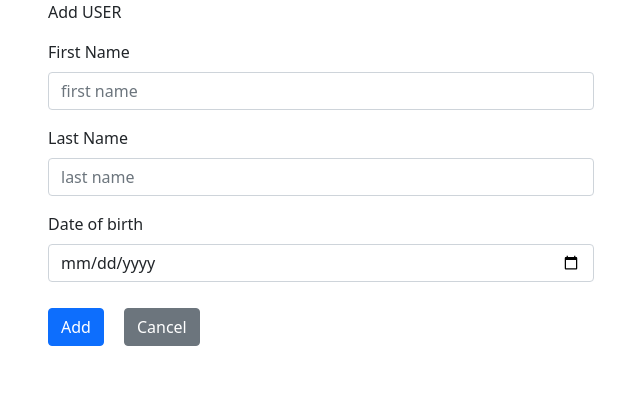
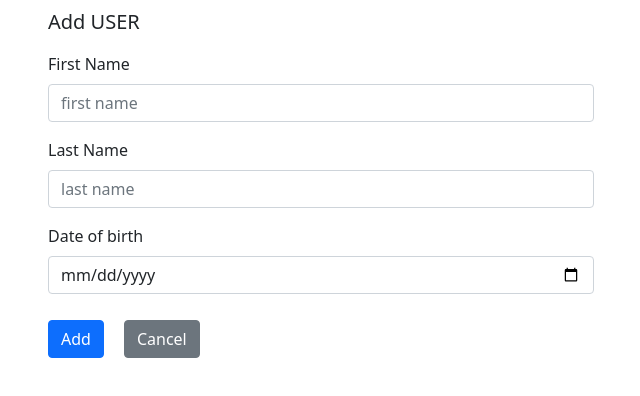
Before and after one commit to rahulrmishra/vitzo, a React (Create React App) app in the folder frontend/: page / in a window 1280 px wide. Both pictures are taken after a click on the button "Add user". Shown: the top 396 px of the page, without its empty margins (319-959 px from the left). Built offline with nearby package versions, Linux system fonts and the light colour scheme; no server answers.

Commit message:
code clean up

```diff
--- a/frontend/src/App.js
+++ b/frontend/src/App.js
@@ -1,9 +1,7 @@
 import { BrowserRouter, Switch, Route } from 'react-router-dom';
 import 'bootstrap/dist/css/bootstrap.min.css';
 import { routes } from './utils/constants';
-import { UsersList } from './pages';
-import AddUser from "./pages/addUser";
-import EditUser from "./pages/EditUser/editUser";
+import { UsersList, AddUser, EditUser } from './pages';
 
 function App() {
   return (
--- a/frontend/src/index.css
+++ b/frontend/src/index.css
@@ -11,3 +11,7 @@ code {
   font-family: source-code-pro, Menlo, Monaco, Consolas, 'Courier New',
     monospace;
 }
+
+h5 {
+  padding: 10px 0;
+}
--- /dev/null
+++ b/frontend/src/pages/AddUser/addUser.css
@@ -0,0 +1,3 @@
+.formBtn{
+    margin: 10px 20px 10px 0 ;
+}
--- /dev/null
+++ b/frontend/src/pages/AddUser/addUser.js
@@ -0,0 +1,95 @@
+import React, {useState} from 'react';
+import Form from 'react-bootstrap/Form';
+import { Container, Button, Row, Col, InputGroup } from 'react-bootstrap';
+import { useHistory } from 'react-router-dom';
+import './addUser.css';
+
+const AddUser = () => {
+    const [firstName, setFirstName] = useState('');
+    const [lastName, setlastName] = useState('');
+    const [DOB, setDOB] = useState('');
+    const history = useHistory();
+    const [validated, setValidated] = useState(false);
+
+    const getFirstName = (value) => {
+        setFirstName(value);
+    }
+    const getLastName = (value) => {
+        setlastName(value);
+    }
+    const getDOB = (value) => {
+        if (value) {
+            const dateArr = value.split('-');
+            const dateStr = `${dateArr[1]}/${dateArr[2]}/${dateArr[0]}`
+            setDOB(dateStr);
+        }
+    }
+
+    const cancelAdd = () => {
+        history.push(`/`);
+    }
+
+    const addUserClick = () => {
+        setValidated(true);
+        if(!(firstName && firstName.length> 0 && lastName && lastName.length> 0 && DOB && DOB.length> 0)) {
+            return;
+        }
+        const req = {
+            firstName: firstName,
+            lastName: lastName,
+            dob: DOB,
+        }
+        const options = {
+            method: 'POST',
+            headers: {
+                accept: 'application/json',
+            },
+            body: JSON.stringify(req)
+        };
+        return fetch('http://localhost:8080/users.php', options)
+            .then(response => response.json())
+            .then(data => {
+                history.push(`/`);
+            });
+    }
+
+    return (
+        <Container>
+            <Row className="justify-content-md-center">
+                <Col xs md='8' lg='6'>
+                    <h5>Add USER</h5>
+                    <Form noValidate validated={validated}>
+                        <Form.Group className="mb-3">
+                            <Form.Label>First Name</Form.Label>
+                            <Form.Control type="text" name='firstName' isInvalid={validated && !(firstName && firstName.length > 0)} placeholder="first name" onChange={(event) => getFirstName(event.target.value)} required/>
+                            <Form.Control.Feedback type="invalid">
+                                Please enter first name.
+                            </Form.Control.Feedback>
+                        </Form.Group>
+                        <Form.Group className="mb-3">
+                            <Form.Label>Last Name</Form.Label>
+                            <InputGroup hasValidation>
+                            <Form.Control type="text" name='lastName' isInvalid={validated && !(lastName && lastName.length > 0)} placeholder="last name" onChange={(event) => getLastName(event.target.value)} required/>
+                            <Form.Control.Feedback type="invalid">
+                                Please enter last name.
+                            </Form.Control.Feedback>
+                            </InputGroup>
+                        </Form.Group>
+
+                        <Form.Group className="mb-3">
+                            <Form.Label>Date of birth</Form.Label>
+                            <Form.Control type="date" name='dob' isInvalid={validated && !(DOB && DOB.length > 0)} placeholder="Date of birth" onChange={(event) => getDOB(event.target.value)} required/>
+                            <Form.Control.Feedback type="invalid">
+                                Please enter date of birth.
+                            </Form.Control.Feedback>
+                        </Form.Group>
+                        <Button className='formBtn' variant="primary" onClick={addUserClick}>Add</Button>
+                        <Button variant="secondary" onClick={cancelAdd}>Cancel</Button>
+                    </Form>
+                </Col>
+            </Row>
+        </Container>
+    );
+};
+
+export default AddUser;
--- a/frontend/src/pages/EditUser/editUser.js
+++ b/frontend/src/pages/EditUser/editUser.js
@@ -13,41 +13,35 @@ const EditUser = (props) => {
     const history = useHistory();
     const { state } = props.location;
     const getFirstName = (value) => {
-        console.log('first Name: ', value);
         setFirstName(value);
     }
     const getLastName = (value) => {
-        console.log('last Name: ', value);
         setlastName(value);
     }
     const getDOB = (value) => {
         if(value){
             const dateArr = value.split('-');
-            console.log('dateArr:',dateArr);
             const dateStr = `${dateArr[1]}/${dateArr[2]}/${dateArr[0]}`
             setEditDOB(dateStr);
             setDOB(value);
-            console.log('DOB: ', dateStr);
         }
     }
     useEffect(() => {
-        console.log('props', state[0]);
         setFirstName(state[0].firstName);
         setlastName(state[0].lastName);
         changeFormate(state[0].dob);
         setUserID(state[0].userId);
-        // setDOB(changeFormate(state[0].dob));
-    }, [])
+    }, []);
+
     const changeFormate = (date) => {
         if(date){
             setEditDOB(date);
             const dateArr = date.split('/');
-            console.log('dateArr:',dateArr);
             const dateStr = `${dateArr[2]}-${dateArr[0]}-${dateArr[1]}`
             setDOB(dateStr);
-            console.log('DOB: ', dateStr);
         }
     }
+
     const editUser = () => {
         setValidated(true);
         if(!(firstName && firstName.length> 0 && lastName && lastName.length> 0 && DOB && DOB.length> 0)) {
@@ -60,13 +54,14 @@ const EditUser = (props) => {
         }
         const requestOptions = {
             method: 'PUT',
-            headers: { 'Content-Type': 'application/json' },
+            headers: {
+                accept: 'application/json',
+             },
             body: JSON.stringify(req)
         };
         fetch(`http://localhost:8080/users.php?id=${userID}`, requestOptions)
         .then(response => response.json())
         .then(data => {
-            console.log(data);
             history.push(`/`);
         });
     }
@@ -82,7 +77,7 @@ const EditUser = (props) => {
         <Container>
             <Row className="justify-content-md-center">
                 <Col xs md='8' lg='6'>
-                    <h4>Edit USER</h4>
+                    <h5>Edit User</h5>
                     <Form noValidate validated={validated}>
                         <Form.Group className="mb-3">
                             <Form.Label>First Name</Form.Label>
--- a/frontend/src/pages/UsersList/index.js
+++ b/frontend/src/pages/UsersList/index.js
@@ -1,8 +1,7 @@
-import React, {useState, useEffect, useCallback} from 'react';
+import React, { useState, useEffect} from 'react';
 import { Container, Table, Button, Pagination } from 'react-bootstrap'
 import { useParams, useHistory } from 'react-router-dom';
 import Modal from 'react-bootstrap/Modal';
-import users from './users';
 import './index.css'
 const UsersList = (props) => {
     const [paginationCount, setpaginationCount] = useState(1);
@@ -13,7 +12,9 @@ const UsersList = (props) => {
     const [selectedUserId, setSelectedUserId] = useState(0);
     const [show, setShow] = useState(false);
 
-    const handleClose = () => {setShow(false) };
+    const handleClose = () => {
+        setShow(false)
+    };
     const handleShow = (id) => {
         setShow(true);
         setSelectedUserId(id)
@@ -63,10 +64,8 @@ const UsersList = (props) => {
                 setUserList(response.records);
                 if(response.count % 20 === 0 ) {
                     setpaginationCount(response.count / 20);
-                    // setpaginationCount(users.length / 20);
                 } else {
                     setpaginationCount(response.count / 20 + 1);
-                    // setpaginationCount(users.length / 20 + 1);
                 }
             })
             .catch(err => console.error(err));
@@ -81,14 +80,11 @@ const UsersList = (props) => {
     }
 
     const loadUserData = () => {
-        // return users.map((user, key) => {
         return userList.map((user) => {
             return (<tr key={user.id}>
-                {/* return key >= (pageNo-1)*20 && key < pageNo*20 ? (<tr key={user.id}> */}
                 <td>{user.id}</td>
                 <td>{user.firstName}</td>
                 <td>{user.lastName}</td>
-                {/* <td>{user.birthDate}</td> */}
                 <td>{user.dob}</td>
                 <td><Button variant="link" onClick={() => NavigatetoEditUser(user.id,user.firstName,user.lastName,user.dob)}>Edit</Button></td>
                 <td><Button variant="link" onClick={() => handleShow(user.id)}>Delete</Button></td>
@@ -115,9 +111,7 @@ const UsersList = (props) => {
     }
     return (
         <Container>
-            <p>
-                Users List
-            </p>
+            <h5> Users List </h5>
             {loadUserList()}
             <Pagination>{pageItems}</Pagination>
             <Button className="addBtn" variant="primary" onClick={NavigatetoAddUser}>Add user</Button>
--- a/frontend/src/pages/index.js
+++ b/frontend/src/pages/index.js
@@ -1,2 +1,3 @@
 export { default as UsersList } from './UsersList';
-export { default as AddUser } from './addUser';
+export { default as AddUser } from './AddUser/addUser';
+export { default as EditUser } from './EditUser/editUser';
--- a/frontend/src/utils/constants.js
+++ b/frontend/src/utils/constants.js
@@ -1,6 +1,8 @@
 export const routes = {
-  ROOT: '/',
-  ROOT_PAGE: '/:page',
-  ADD_USER: '/addUser',
-  EDIT_USER: '/editUser/:id'
+    ROOT: '/',
+    ROOT_PAGE: '/:page',
+    ADD_USER: '/addUser',
+    EDIT_USER: '/editUser/:id'
 };
+
+export const API_BASE_URL = 'http://localhost:8080';
```
Also changed, not shown: frontend/src/utils/userapi.js (added, +35 -0 lines). Lines whose indentation alone changed are shown as unchanged.
